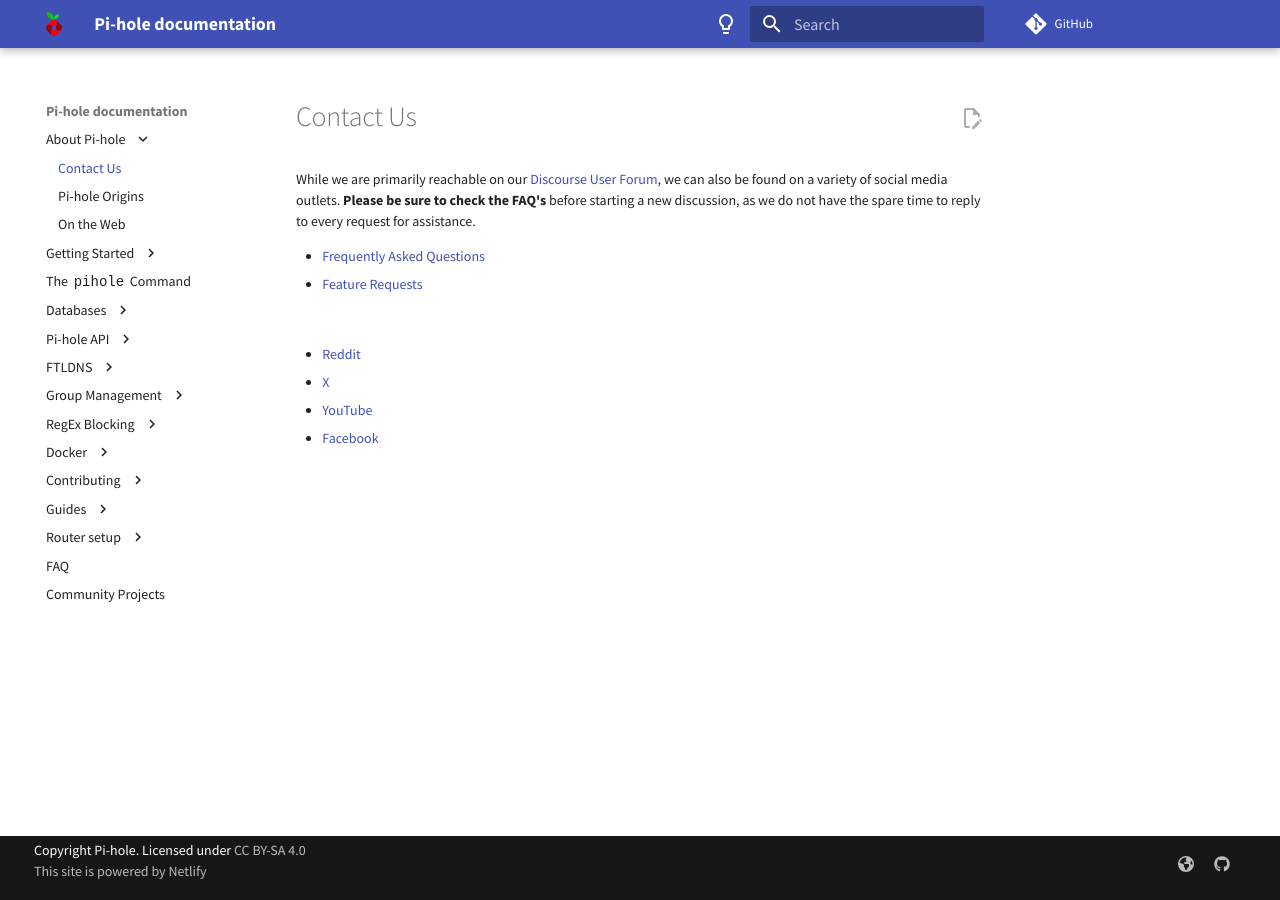
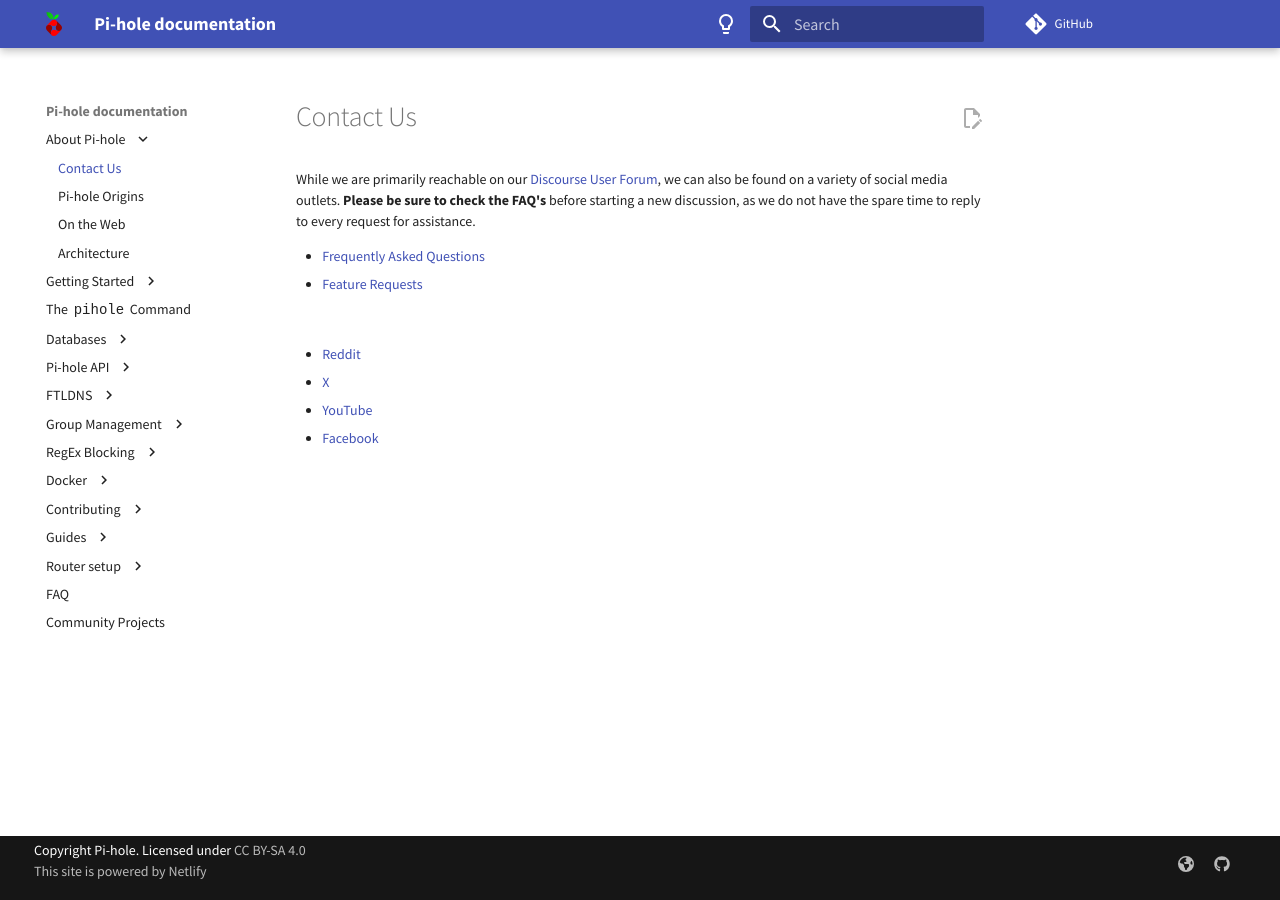
Before and after one commit to pi-hole/docs, an MkDocs documentation site: the page built from docs/main/contact.md, in a window 1280 px wide. Built offline with MkDocs 1.6.1 and Material for MkDocs 9.7.7, drawn with Linux system fonts in a browser that asks for light colours; comment, search, counter and statistics services are not loaded.

Commit message:
fix: added architecture.md to nav bar under 'About Pi-hole'
Signed-off-by: Lars Artmann <git@lars.software>

```diff
--- a/mkdocs.yml
+++ b/mkdocs.yml
@@ -114,6 +114,7 @@
     - 'Contact Us': main/contact.md
     - 'Pi-hole Origins': main/origins.md
     - 'On the Web': main/coverage.md
+    - 'Architecture': main/architecture.md
   - 'Getting Started':
     - 'Getting Started': main/index.md
     - 'Prerequisites': main/prerequisites.md
```
